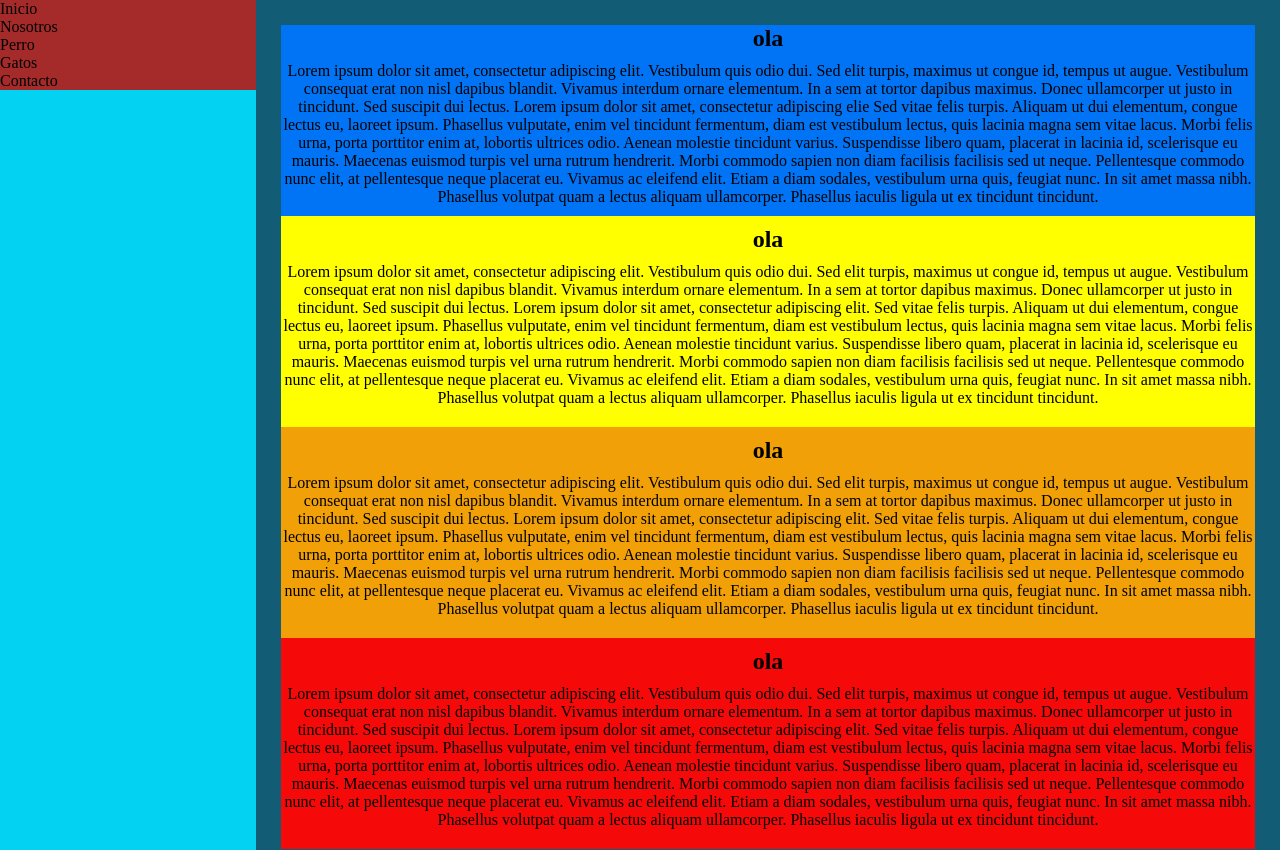
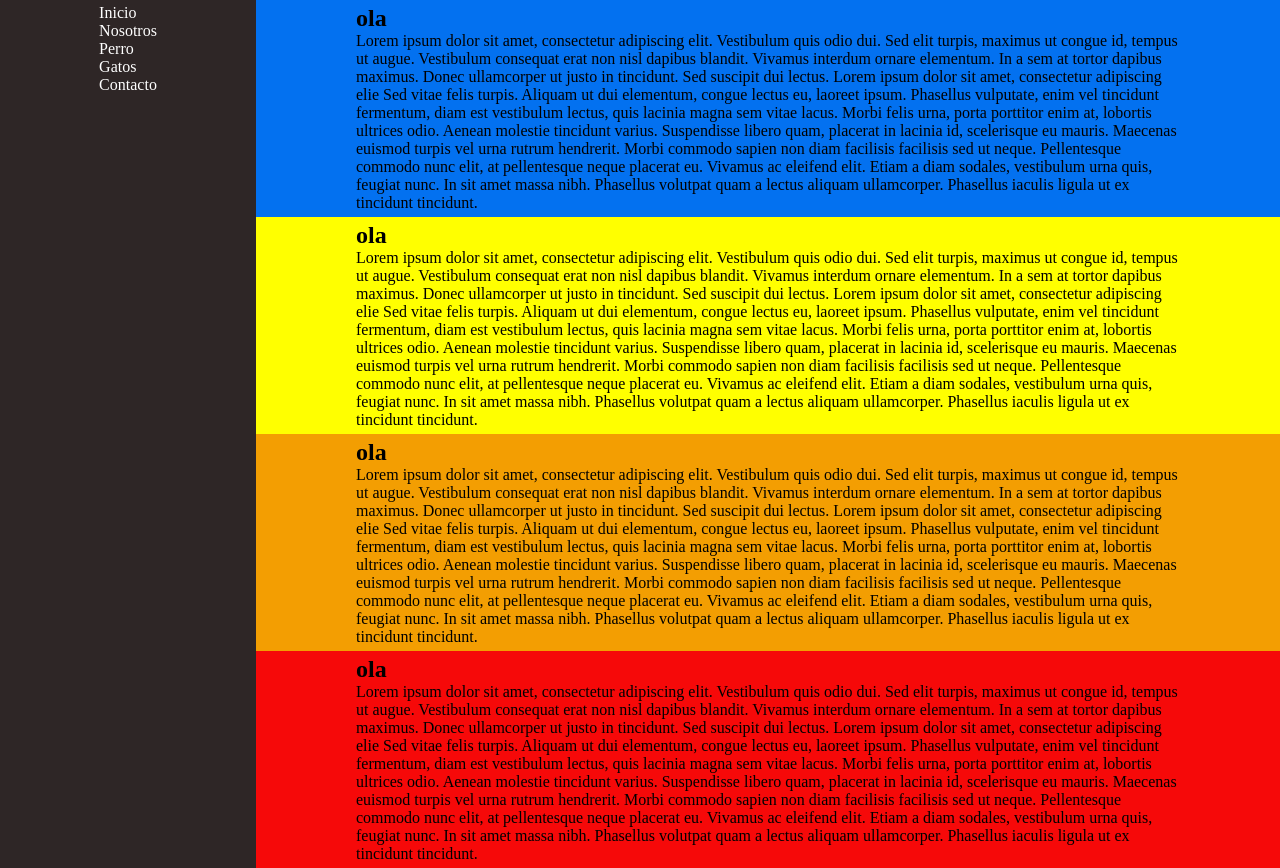
Before and after one commit to CookieBlossom/WebDeveloper_Act2, a plain HTML site: page index.html in a window 1280 px wide. Drawn offline with Linux system fonts and the light colour scheme.

Commit message:
fixed responsive

```diff
--- a/assets/css/index.css
+++ b/assets/css/index.css
@@ -1,6 +1,9 @@
 *{
     margin: 0;
     padding: 0;
+}
+li{
+    list-style: none;
 }
 .container{
     min-height: 100vh;
@@ -8,53 +11,49 @@
 }
 .contenedor-izquierdo{
     min-width: 20%;
-    background-color: rgb(4, 210, 242);
+    color: rgb(255, 255, 255);
+    background-color: rgb(46, 38, 38);
 }
 .contenedor-derecho{
     min-width: 80%;
-    background-color: rgb(19, 92, 118);
+    background-color:  rgb(46, 38, 38);
 }
 .contenedor-azul{
     background-color: rgba(0, 119, 255, 0.928);
     height: 100%;
-    padding: 10px 0 px;
     text-align: center;
 }
 .contenedor-amarillo{
     background-color: rgb(255, 255, 0);
     height: 100%;
-    padding: 10px 0px;
     text-align: center;
 }
 
 .contenedor-naranjo{
     background-color: rgba(255, 166, 0, 0.942);
     height: 100%;
-    padding: 10px 0px;
     text-align: center;
 }
 .contenedor-rojo{
     background-color: rgb(246, 9, 9);
     height: 100%;
-    padding: 10px 0px;
     text-align: center;
 }
-.parrafo{
-    padding: 10px 0px;
-    justify-content: space-around;
+.cajas{
+    display: flex;
+    height: 100%;
+    flex-direction: column;
+}
+.contenedor-lista{
+    display: flex;
+    padding-top: 4px;
+    justify-content: center;
+}
+.data{
+    padding: 5px 100px;
+    text-align: left;
 }
 
-.cajas{
-    display: flex;
-    margin: 25px;
-    height: 100vh;
-    flex-direction: column;
-    justify-content: space-around;
-}
-.contenedor-lista{
-    background-color: brown;
-    display: flex;
-}
 @media (max-width: 300px) {
     .cajas{
         margin: 10px;
@@ -63,3 +62,9 @@
         font-size: small;
     }
 }
+
+@media (max-width: 750px){
+    .data{
+        padding: 2px 30px;
+    }
+}
--- a/index.html
+++ b/index.html
@@ -22,6 +22,7 @@
         <div class="contenedor-derecho">
             <div class="cajas">
                 <div class="contenedor-azul">
+                    <div class="data">
                         <div class="titulo">
                             <h2>ola</h2>
                         </div>
@@ -33,35 +34,44 @@
                             </p>
                         </div>
                     </div>
+                </div>
                 <div class="contenedor-amarillo">
+                    <div class="data">
                         <div class="titulo">
                             <h2>ola</h2>
                         </div>
                         <div class="parrafo">
                             <p>
-                            Lorem ipsum dolor sit amet, consectetur adipiscing elit. Vestibulum quis odio dui. Sed elit turpis, maximus ut congue id, tempus ut augue. Vestibulum consequat erat non nisl dapibus blandit. Vivamus interdum ornare elementum. In a sem at tortor dapibus maximus. Donec ullamcorper ut justo in tincidunt. Sed suscipit dui lectus. Lorem ipsum dolor sit amet, consectetur adipiscing elit.
+
+            Lorem ipsum dolor sit amet, consectetur adipiscing elit. Vestibulum quis odio dui. Sed elit turpis, maximus ut congue id, tempus ut augue. Vestibulum consequat erat non nisl dapibus blandit. Vivamus interdum ornare elementum. In a sem at tortor dapibus maximus. Donec ullamcorper ut justo in tincidunt. Sed suscipit dui lectus. Lorem ipsum dolor sit amet, consectetur adipiscing elie
             Sed vitae felis turpis. Aliquam ut dui elementum, congue lectus eu, laoreet ipsum. Phasellus vulputate, enim vel tincidunt fermentum, diam est vestibulum lectus, quis lacinia magna sem vitae lacus. Morbi felis urna, porta porttitor enim at, lobortis ultrices odio. Aenean molestie tincidunt varius. Suspendisse libero quam, placerat in lacinia id, scelerisque eu mauris. Maecenas euismod turpis vel urna rutrum hendrerit. Morbi commodo sapien non diam facilisis facilisis sed ut neque. Pellentesque commodo nunc elit, at pellentesque neque placerat eu. Vivamus ac eleifend elit. Etiam a diam sodales, vestibulum urna quis, feugiat nunc. In sit amet massa nibh. Phasellus volutpat quam a lectus aliquam ullamcorper. Phasellus iaculis ligula ut ex tincidunt tincidunt.
                             </p>
                         </div>
                     </div>
+                </div>
                 <div class="contenedor-naranjo">
+                    <div class="data">
                         <div class="titulo">
                             <h2>ola</h2>
                         </div>
                         <div class="parrafo">
                             <p>
-                            Lorem ipsum dolor sit amet, consectetur adipiscing elit. Vestibulum quis odio dui. Sed elit turpis, maximus ut congue id, tempus ut augue. Vestibulum consequat erat non nisl dapibus blandit. Vivamus interdum ornare elementum. In a sem at tortor dapibus maximus. Donec ullamcorper ut justo in tincidunt. Sed suscipit dui lectus. Lorem ipsum dolor sit amet, consectetur adipiscing elit.
+
+            Lorem ipsum dolor sit amet, consectetur adipiscing elit. Vestibulum quis odio dui. Sed elit turpis, maximus ut congue id, tempus ut augue. Vestibulum consequat erat non nisl dapibus blandit. Vivamus interdum ornare elementum. In a sem at tortor dapibus maximus. Donec ullamcorper ut justo in tincidunt. Sed suscipit dui lectus. Lorem ipsum dolor sit amet, consectetur adipiscing elie
             Sed vitae felis turpis. Aliquam ut dui elementum, congue lectus eu, laoreet ipsum. Phasellus vulputate, enim vel tincidunt fermentum, diam est vestibulum lectus, quis lacinia magna sem vitae lacus. Morbi felis urna, porta porttitor enim at, lobortis ultrices odio. Aenean molestie tincidunt varius. Suspendisse libero quam, placerat in lacinia id, scelerisque eu mauris. Maecenas euismod turpis vel urna rutrum hendrerit. Morbi commodo sapien non diam facilisis facilisis sed ut neque. Pellentesque commodo nunc elit, at pellentesque neque placerat eu. Vivamus ac eleifend elit. Etiam a diam sodales, vestibulum urna quis, feugiat nunc. In sit amet massa nibh. Phasellus volutpat quam a lectus aliquam ullamcorper. Phasellus iaculis ligula ut ex tincidunt tincidunt.
                             </p>
                         </div>
                     </div>
+                </div>
                 <div class="contenedor-rojo">
+                    <div class="data">
                         <div class="titulo">
                             <h2>ola</h2>
                         </div>
                         <div class="parrafo">
                             <p>
-                            Lorem ipsum dolor sit amet, consectetur adipiscing elit. Vestibulum quis odio dui. Sed elit turpis, maximus ut congue id, tempus ut augue. Vestibulum consequat erat non nisl dapibus blandit. Vivamus interdum ornare elementum. In a sem at tortor dapibus maximus. Donec ullamcorper ut justo in tincidunt. Sed suscipit dui lectus. Lorem ipsum dolor sit amet, consectetur adipiscing elit.
+
+            Lorem ipsum dolor sit amet, consectetur adipiscing elit. Vestibulum quis odio dui. Sed elit turpis, maximus ut congue id, tempus ut augue. Vestibulum consequat erat non nisl dapibus blandit. Vivamus interdum ornare elementum. In a sem at tortor dapibus maximus. Donec ullamcorper ut justo in tincidunt. Sed suscipit dui lectus. Lorem ipsum dolor sit amet, consectetur adipiscing elie
             Sed vitae felis turpis. Aliquam ut dui elementum, congue lectus eu, laoreet ipsum. Phasellus vulputate, enim vel tincidunt fermentum, diam est vestibulum lectus, quis lacinia magna sem vitae lacus. Morbi felis urna, porta porttitor enim at, lobortis ultrices odio. Aenean molestie tincidunt varius. Suspendisse libero quam, placerat in lacinia id, scelerisque eu mauris. Maecenas euismod turpis vel urna rutrum hendrerit. Morbi commodo sapien non diam facilisis facilisis sed ut neque. Pellentesque commodo nunc elit, at pellentesque neque placerat eu. Vivamus ac eleifend elit. Etiam a diam sodales, vestibulum urna quis, feugiat nunc. In sit amet massa nibh. Phasellus volutpat quam a lectus aliquam ullamcorper. Phasellus iaculis ligula ut ex tincidunt tincidunt.
                             </p>
                         </div>
@@ -69,5 +79,6 @@
                 </div>
             </div>
         </div>
+    </div>
 </body>
 </html>
```
Lines whose indentation alone changed are shown as unchanged.
